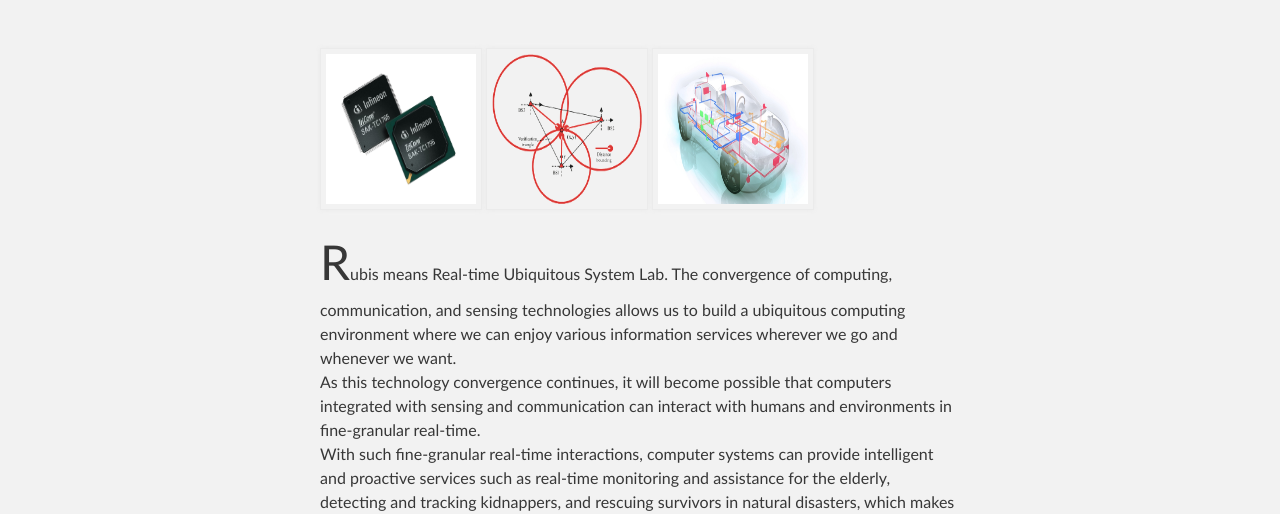
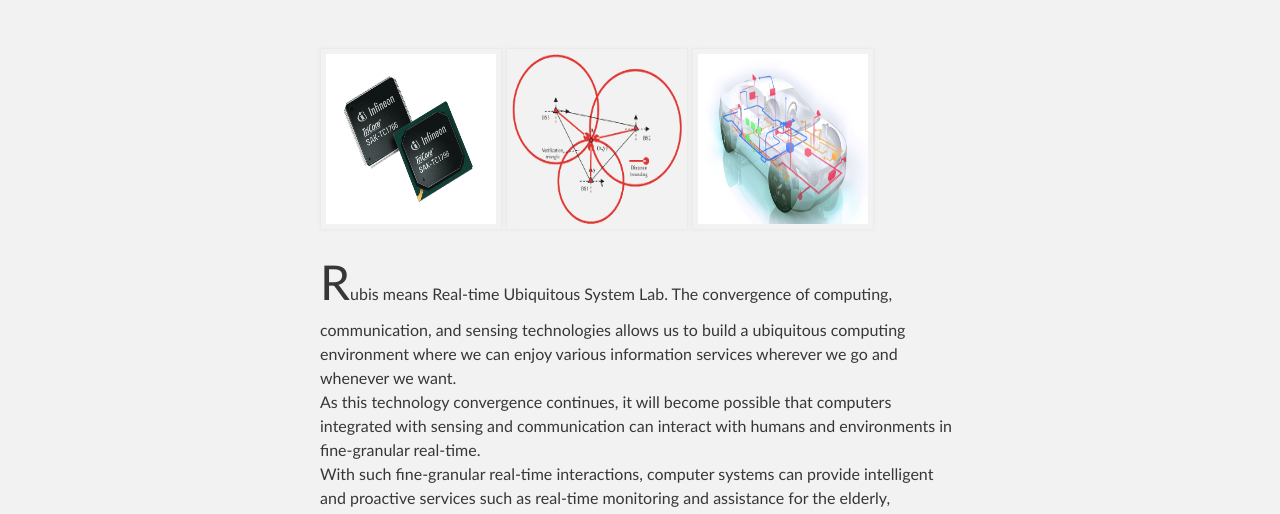
Before and after one commit to rubis-lab/rubis-lab.github.io, a plain HTML site: page index.html in a window 1280 px wide. Shown: the part 275-789 px from the top of the page. Drawn offline with Linux system fonts and the light colour scheme.

Commit message:
Update index.html

```diff
--- a/index.html
+++ b/index.html
@@ -27,7 +27,7 @@
     <!-- MAIN CONTENT -->
     <div id="main_content_wrap" class="outer">
       <section id="main_content" class="inner">
-      	<img src="images/TCchip.jpg" width="150" height="150" /> <img src="images/indoor.png" width="150" height="150" /> <img src="images/canflexray.jpg" width="150" height="150" /><br>
+      	<img src="images/TCchip.jpg" width="170" height="170" /> <img src="images/indoor.png" width="170" height="170" /> <img src="images/canflexray.jpg" width="170" height="170" /><br>
 
       	<font size="15">R</font>ubis means Real-time Ubiquitous System Lab. The convergence of computing, communication, and sensing technologies allows us to build a ubiquitous computing environment where we can enjoy various information services wherever we go and whenever we want.<br>
       	As this technology convergence continues, it will become possible that computers integrated with sensing and communication can interact with humans and environments in fine-granular real-time.<br>
```
